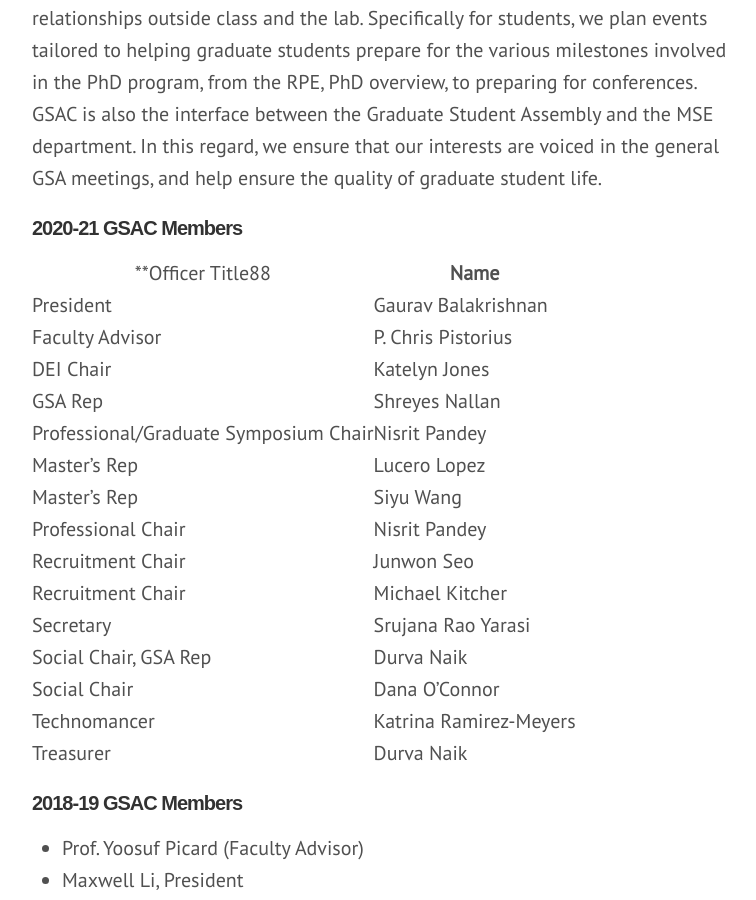
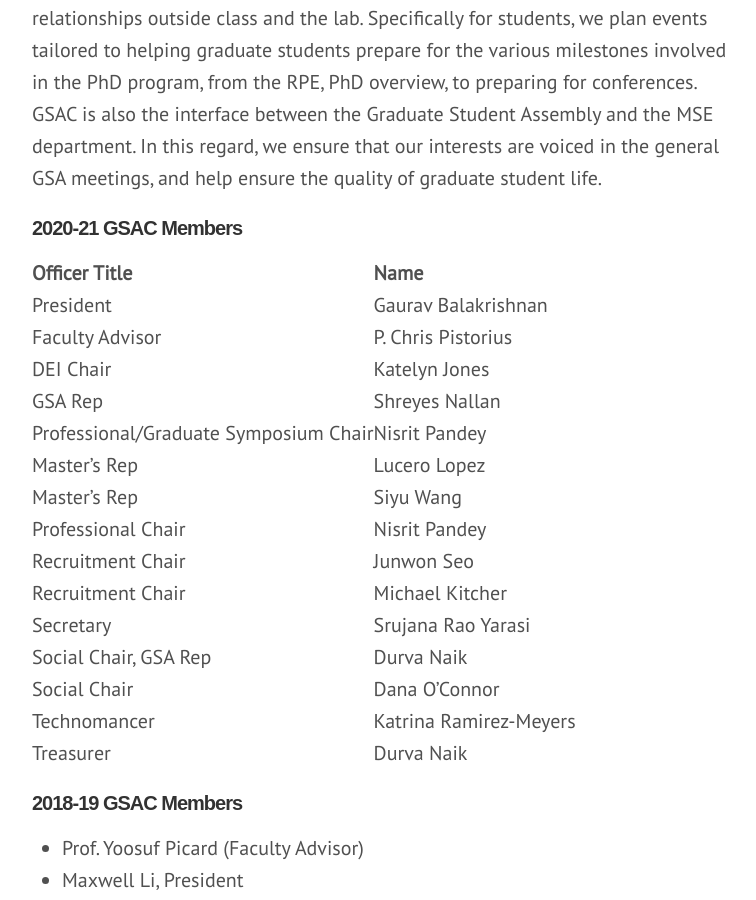
Before and after one commit to mse-gsac/mse-gsac.github.io, a Jekyll site: the page built from about.md, in a window 1280 px wide and 900 px high, scrolled down 490 px. Shown: the whole window, without its empty margins (254-1010 px from the left). Built offline with Jekyll 4.4.1, drawn with Linux system fonts in a browser that asks for light colours; some web fonts are replaced.

```diff
--- a/about.md
+++ b/about.md
@@ -10,8 +10,7 @@ Graduate Student Advisory Committee (GSAC) is the organization for graduate stud
 
 ### 2020-21 GSAC Members
 
-| **Officer Title88                     | **Name**               |
-|---------------------------------------|------------------------|
+| **Officer Title**                     | **Name**               |
 | President                             | Gaurav Balakrishnan    |
 | Faculty Advisor                       | P. Chris Pistorius     |
 | DEI Chair                             | Katelyn Jones          |
```
